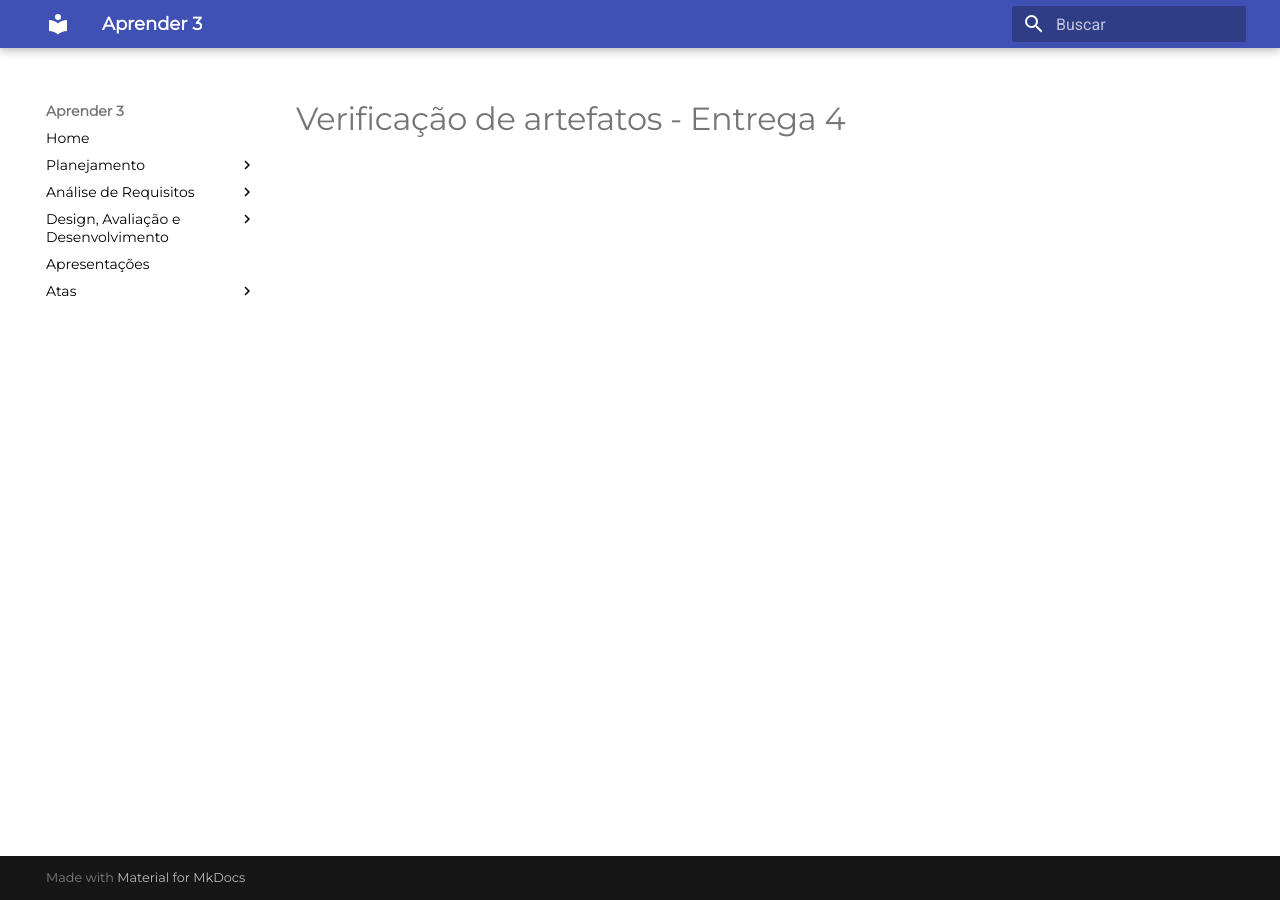
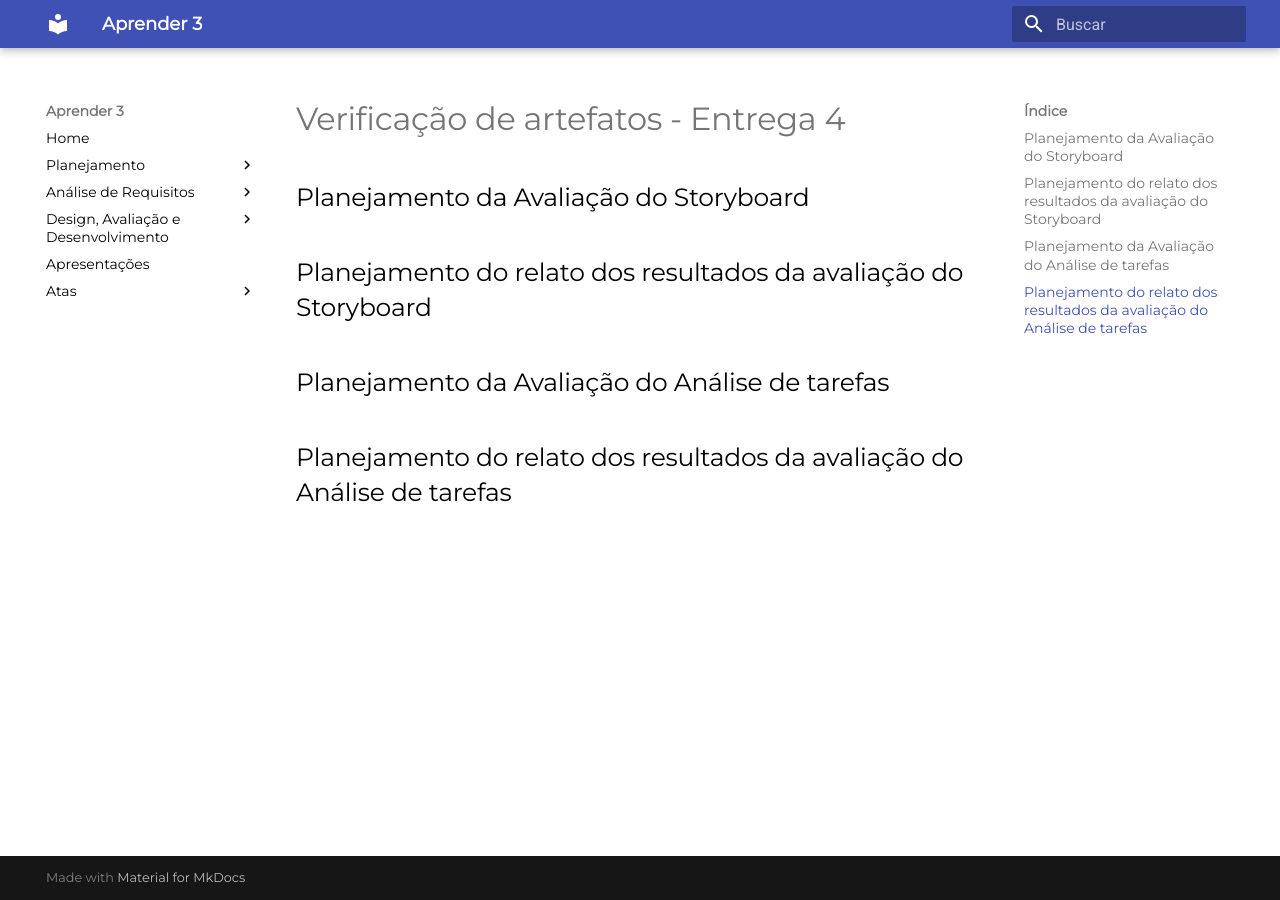
Before and after one commit to mdsreq-fga-unb/2022.2-Aprender3, an MkDocs documentation site: the page built from docs/Avaliacao/verificacao_entrega4.md, in a window 1280 px wide. Built offline with MkDocs 1.6.1 and Material for MkDocs 9.7.7, drawn with Linux system fonts in a browser that asks for light colours.

Commit message:
Update verificacao_entrega4.md

```diff
--- a/docs/Avaliacao/verificacao_entrega4.md
+++ b/docs/Avaliacao/verificacao_entrega4.md
@@ -1 +1,9 @@
 # Verificação de artefatos - Entrega 4
+
+## Planejamento da Avaliação do Storyboard
+
+## Planejamento do relato dos resultados da avaliação do Storyboard
+
+## Planejamento da Avaliação do Análise de tarefas
+
+## Planejamento do relato dos resultados da avaliação do Análise de tarefas
```
